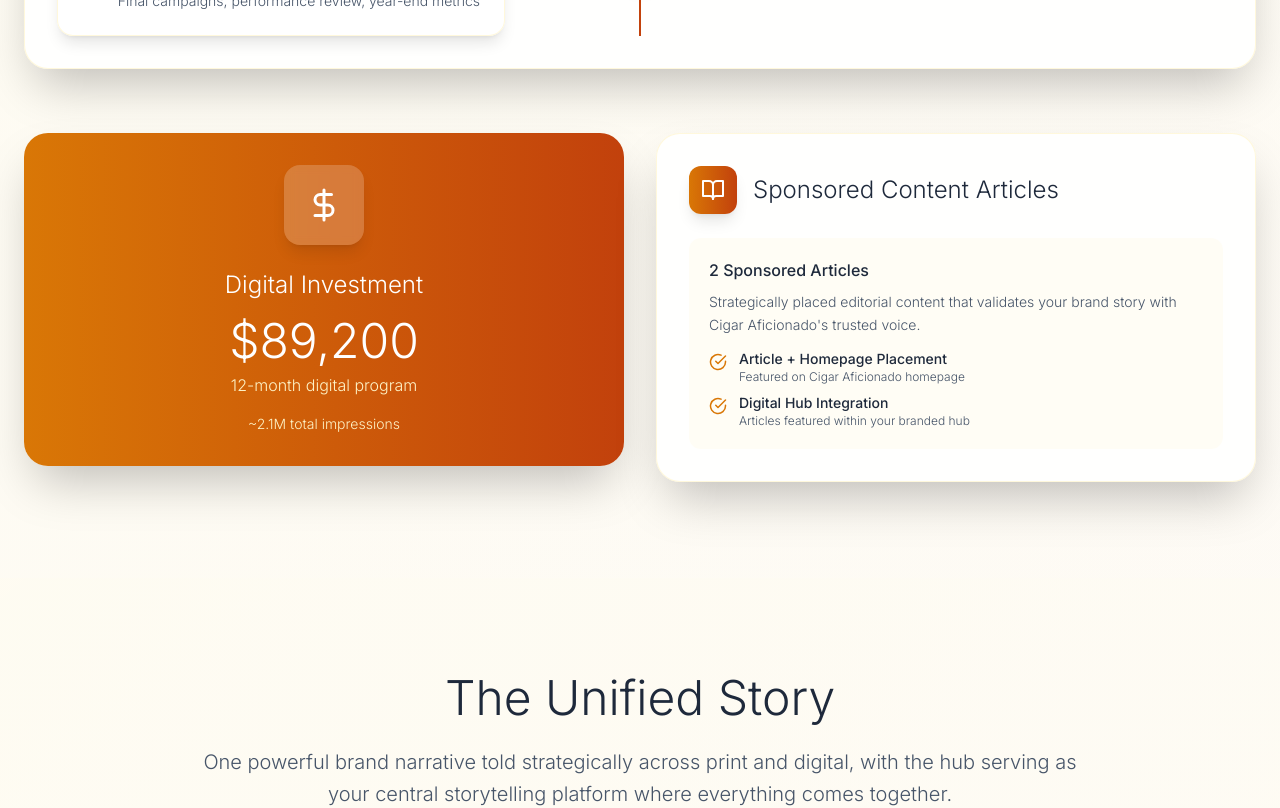
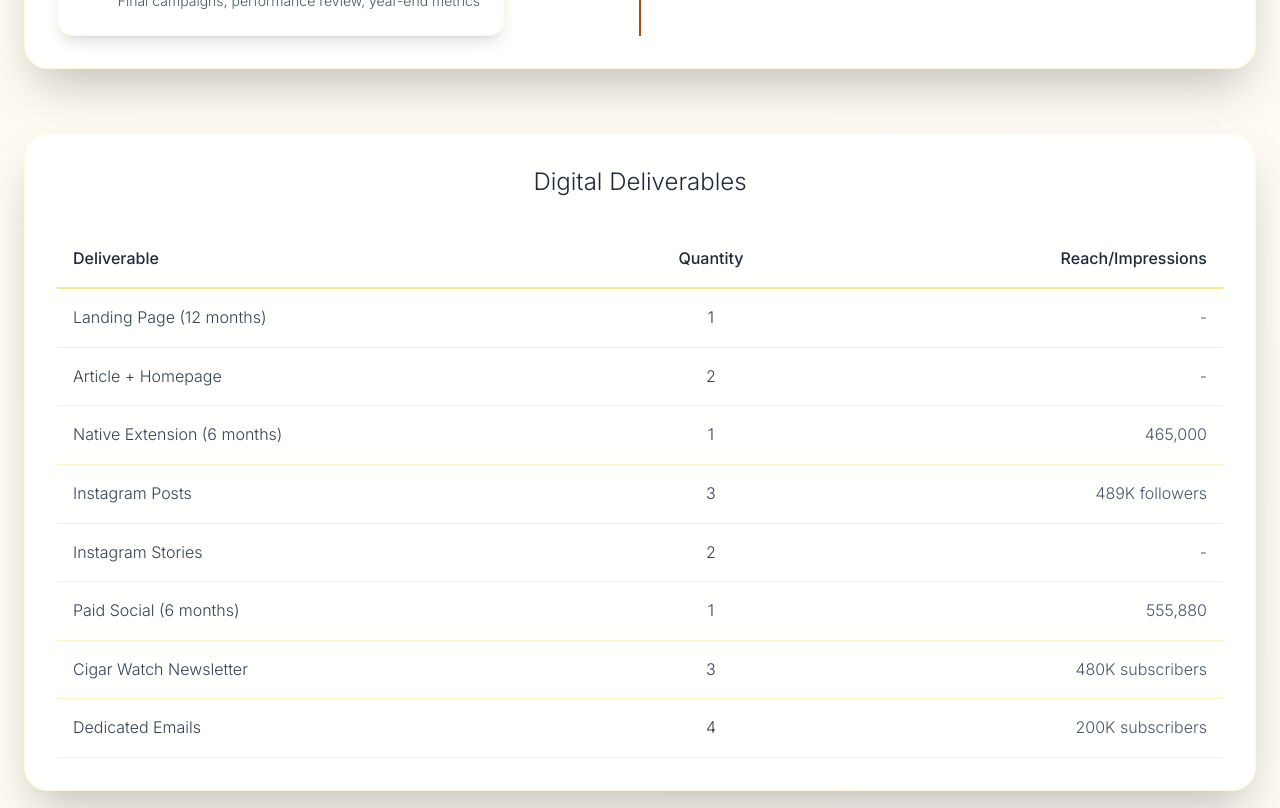
Before and after one commit to mcapace/plasencia-proposal-2026, a Next.js app: page / in a window 1280 px wide. Shown: the part 6900-7708 px from the top of the page. Built offline with nearby package versions, Linux system fonts and the light colour scheme; a web font is replaced by a local one.

Commit message:
Add deliverables table back with quantity and reach, remove individual line item costs

```diff
--- a/app/page.js
+++ b/app/page.js
@@ -701,13 +701,87 @@ export default function Home() {
             </div>
           </motion.div>
 
+          {/* Deliverables Table */}
+          <motion.div
+            initial={{ opacity: 0, y: 30 }}
+            whileInView={{ opacity: 1, y: 0 }}
+            transition={{ duration: 0.8, delay: 0.2 }}
+            viewport={{ once: true }}
+            className="mb-16"
+          >
+            <div className="bg-white/90 backdrop-blur-sm rounded-3xl p-8 shadow-2xl border border-amber-200/30 overflow-x-auto">
+              <h3 className="text-2xl font-light text-slate-800 mb-8 text-center">Digital Deliverables</h3>
+
+              {/* Desktop Table */}
+              <div className="hidden md:block">
+                <table className="w-full">
+                  <thead>
+                    <tr className="border-b-2 border-amber-200">
+                      <th className="text-left py-4 px-4 text-slate-800 font-medium">Deliverable</th>
+                      <th className="text-center py-4 px-4 text-slate-800 font-medium">Quantity</th>
+                      <th className="text-right py-4 px-4 text-slate-800 font-medium">Reach/Impressions</th>
+                    </tr>
+                  </thead>
+                  <tbody>
+                    {[
+                      { deliverable: "Landing Page (12 months)", quantity: "1", reach: "-" },
+                      { deliverable: "Article + Homepage", quantity: "2", reach: "-" },
+                      { deliverable: "Native Extension (6 months)", quantity: "1", reach: "465,000" },
+                      { deliverable: "Instagram Posts", quantity: "3", reach: "489K followers" },
+                      { deliverable: "Instagram Stories", quantity: "2", reach: "-" },
+                      { deliverable: "Paid Social (6 months)", quantity: "1", reach: "555,880" },
+                      { deliverable: "Cigar Watch Newsletter", quantity: "3", reach: "480K subscribers" },
+                      { deliverable: "Dedicated Emails", quantity: "4", reach: "200K subscribers" }
+                    ].map((item, index) => (
+                      <tr key={index} className="border-b border-amber-100 hover:bg-amber-50/50 transition-colors">
+                        <td className="py-4 px-4 text-slate-700 font-light">{item.deliverable}</td>
+                        <td className="py-4 px-4 text-center text-slate-700 font-light">{item.quantity}</td>
+                        <td className="py-4 px-4 text-right text-slate-600 font-light">{item.reach}</td>
+                      </tr>
+                    ))}
+                  </tbody>
+                </table>
+              </div>
+
+              {/* Mobile Cards */}
+              <div className="md:hidden space-y-4">
+                {[
+                  { deliverable: "Landing Page (12 months)", quantity: "1", reach: "-" },
+                  { deliverable: "Article + Homepage", quantity: "2", reach: "-" },
+                  { deliverable: "Native Extension (6 months)", quantity: "1", reach: "465,000" },
+                  { deliverable: "Instagram Posts", quantity: "3", reach: "489K followers" },
+                  { deliverable: "Instagram Stories", quantity: "2", reach: "-" },
+                  { deliverable: "Paid Social (6 months)", quantity: "1", reach: "555,880" },
+                  { deliverable: "Cigar Watch Newsletter", quantity: "3", reach: "480K subscribers" },
+                  { deliverable: "Dedicated Emails", quantity: "4", reach: "200K subscribers" }
+                ].map((item, index) => (
+                  <div key={index} className="bg-white/80 backdrop-blur-sm rounded-2xl p-5 shadow-lg border border-amber-200/30">
+                    <h4 className="text-lg font-light text-slate-800 mb-3">{item.deliverable}</h4>
+                    <div className="grid grid-cols-2 gap-3 text-sm">
+                      <div>
+                        <span className="text-slate-500 font-light">Quantity:</span>
+                        <span className="ml-2 text-slate-800 font-medium">{item.quantity}</span>
+                      </div>
+                      {item.reach !== "-" && (
+                        <div>
+                          <span className="text-slate-500 font-light">Reach:</span>
+                          <span className="ml-2 text-slate-800 font-medium">{item.reach}</span>
+                        </div>
+                      )}
+                    </div>
+                  </div>
+                ))}
+              </div>
+            </div>
+          </motion.div>
+
           {/* Investment Summary & Sponsored Content */}
           <div className="grid lg:grid-cols-2 gap-8">
             {/* Digital Investment Total */}
             <motion.div
               initial={{ opacity: 0, y: 30 }}
               whileInView={{ opacity: 1, y: 0 }}
-              transition={{ duration: 0.8, delay: 0.2 }}
+              transition={{ duration: 0.8, delay: 0.3 }}
               viewport={{ once: true }}
             >
               <div className="bg-gradient-to-r from-amber-600 to-orange-700 rounded-3xl p-8 shadow-2xl text-white text-center">
@@ -725,7 +799,7 @@ export default function Home() {
             <motion.div
               initial={{ opacity: 0, y: 30 }}
               whileInView={{ opacity: 1, y: 0 }}
-              transition={{ duration: 0.8, delay: 0.3 }}
+              transition={{ duration: 0.8, delay: 0.4 }}
               viewport={{ once: true }}
             >
               <div className="bg-white/90 backdrop-blur-sm rounded-3xl p-8 shadow-2xl border border-amber-200/30">
```
